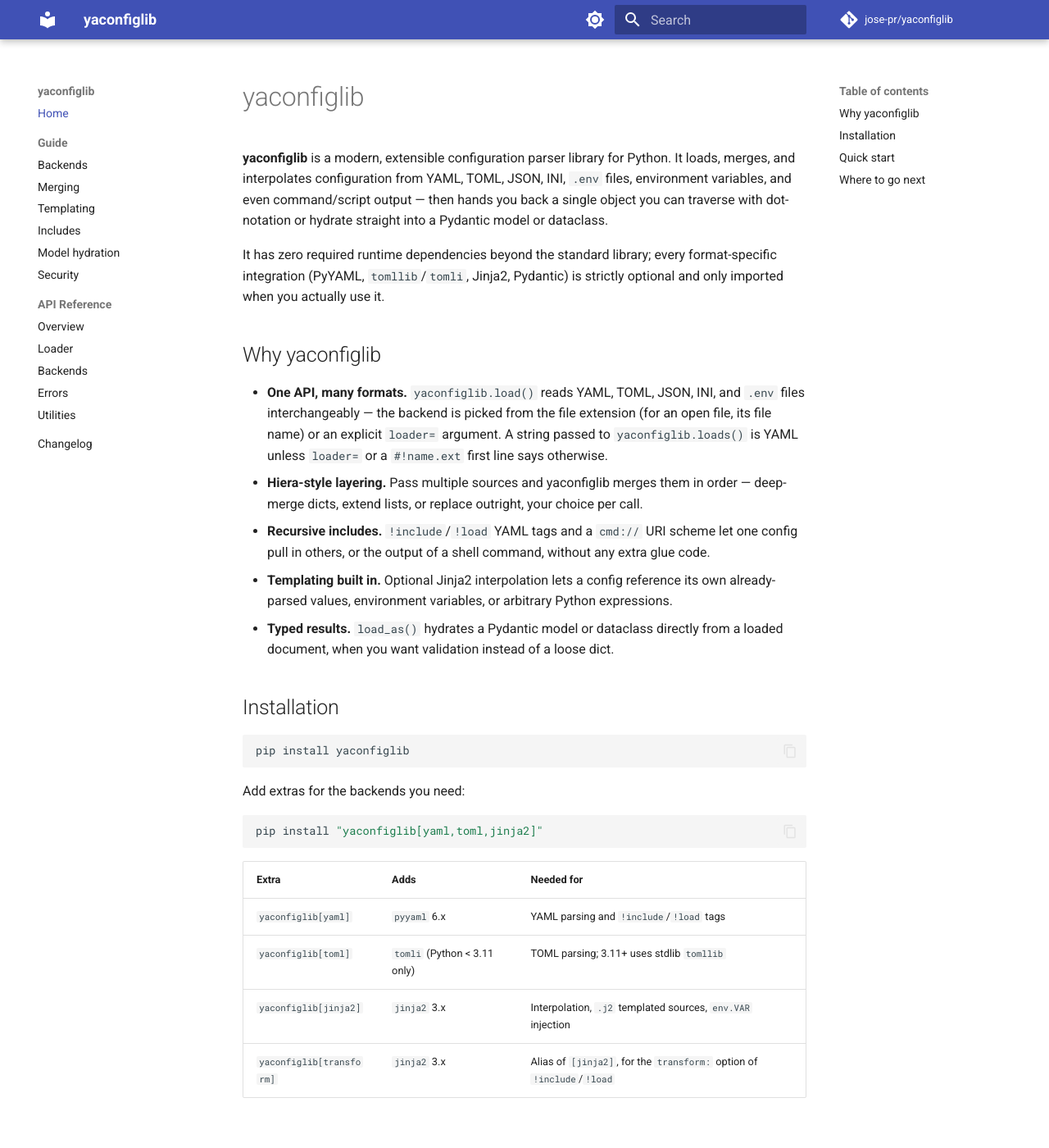
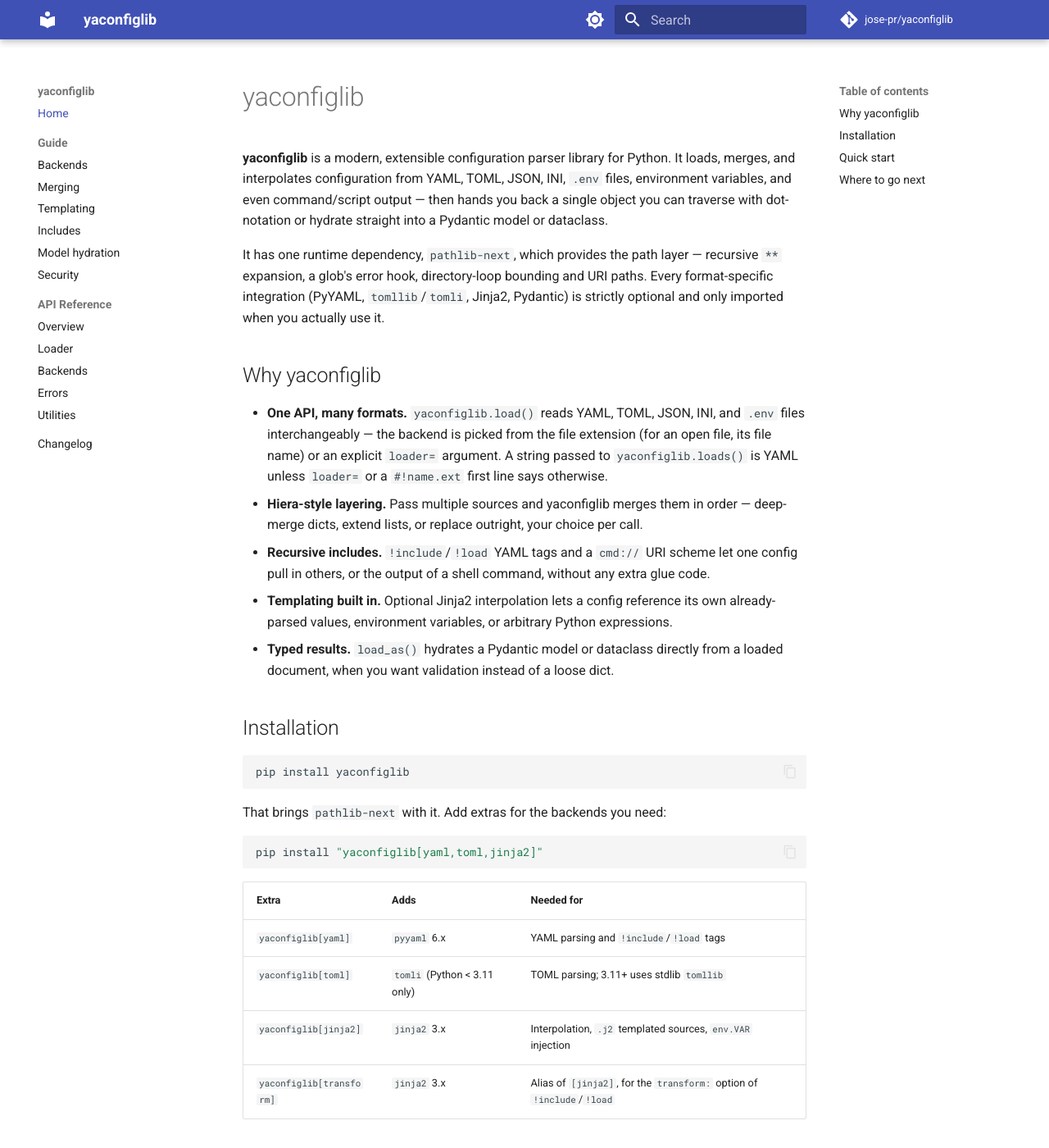
Before and after one commit to jose-pr/yaconfiglib, an MkDocs documentation site: the page built from docs/index.md, in a window 1280 px wide and 1400 px high. Shown: the whole window at 82% size. Built offline with MkDocs 1.6.1 and Material for MkDocs 9.7.7, drawn with Linux system fonts in a browser that asks for light colours; comment, search, counter and statistics services are not loaded.

Commit message:
docs: stop advertising zero runtime dependencies
pathlib-next is required, and has been since the beginning: pyproject lists
it under `dependencies`, not under an extra. The README's headline said
"Zero required runtime dependencies (except standard pathlib...)" and
docs/index.md said "zero required runtime dependencies beyond the standard
library" -- so the two most-read sentences in the project contradicted its
own metadata. A reader budgeting dependencies, or vendoring, was being told
something false.

Owner decision 2026-09-17: it stays a dependency rather than moving to a
`uri` extra. That was the right way round -- glob handling is a core path,
not an optional backend. The stdlib fallback cannot expand `**` at all, so
`recursive=` silently yields nothing there rather than failing, which is
what the measurement behind this decision showed (5 failures, all in
TestRecursiveGlob).

Both places now name pathlib-next, say what it provides (recursive `**`, a
glob's error hook, loop bounding, URI paths) and keep the claim that IS true:
every format integration -- PyYAML, tomli, Jinja2, Pydantic -- is optional
and imported only when used. The "Path Agnostic" feature bullet no longer
reads as if the dependency itself were optional, and the extras table says
what `pip install yaconfiglib` already brings.

The shipped API header records that the `HAS_PATHLIB_NEXT=False` branches are
not a supported configuration, so nobody reads them as a promise. Removing
them is a separate question.

````diff
--- a/docs/index.md
+++ b/docs/index.md
@@ -6,9 +6,10 @@
 hands you back a single object you can traverse with dot-notation or hydrate
 straight into a Pydantic model or dataclass.
 
-It has zero required runtime dependencies beyond the standard library; every
-format-specific integration (PyYAML, `tomllib`/`tomli`, Jinja2, Pydantic) is
-strictly optional and only imported when you actually use it.
+It has one runtime dependency, `pathlib-next`, which provides the path layer —
+recursive `**` expansion, a glob's error hook, directory-loop bounding and URI
+paths. Every format-specific integration (PyYAML, `tomllib`/`tomli`, Jinja2,
+Pydantic) is strictly optional and only imported when you actually use it.
 
 ## Why yaconfiglib
 
@@ -36,7 +37,7 @@
 pip install yaconfiglib
 ```
 
-Add extras for the backends you need:
+That brings `pathlib-next` with it. Add extras for the backends you need:
 
 ```bash
 pip install "yaconfiglib[yaml,toml,jinja2]"
````
Also changed, not shown: README.md (+10 -3 lines), src/yaconfiglib/AGENTS.md (+4 -2 lines).
